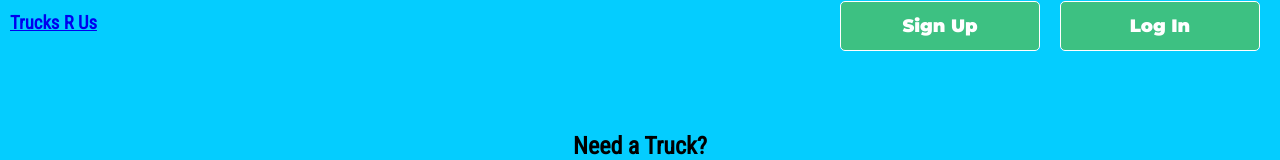
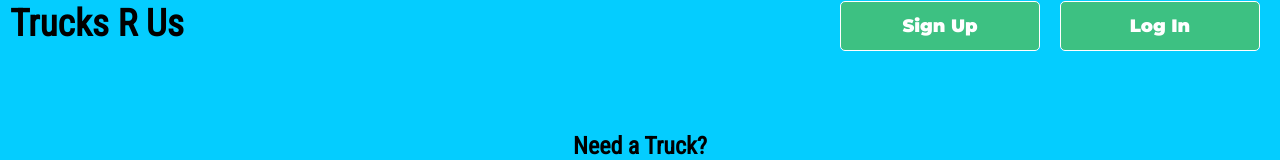
Before and after one commit to thinkful-ei24/mountain-men-client, a React (Create React App) app: page / in a window 1280 px wide. Shown: the top 160 px of the page. Built offline with nearby package versions, Linux system fonts and the light colour scheme; no server answers.

Commit message:
changed button to account, flex right

```diff
--- a/src/components/HeaderBar.js
+++ b/src/components/HeaderBar.js
@@ -5,10 +5,10 @@ import { clearAuth } from "../actions/auth";
 import { clearAuthToken } from "../local-storage";
 import ShowNav from "./ShowNav";
 import "./styles/HeaderBar.css";
-import styled from 'styled-components';
+import styled from "styled-components";
 
 const Button = styled.button`
-  background-color: #3DC182;
+  background-color: #3dc182;
   color: white;
   margin-top: 15px;
   font-size: 18px;
@@ -28,18 +28,17 @@ export class HeaderBar extends React.Component {
     }
     let showButtons;
     if (this.props.loggedIn) {
-      showNavButton = (
+      showButtons = (
+        <>
           <li className="show-nav">
             <Button
               onClick={e => {
                 this.setState({ click: !this.state.click });
               }}
             >
-            Show Nav
+              Account
             </Button>
           </li>
-      );
-      showButtons = (
           <li className="logout">
             <Link to="/">
               <Button
@@ -53,6 +52,7 @@ export class HeaderBar extends React.Component {
               </Button>
             </Link>
           </li>
+        </>
       );
     } else {
       showButtons = (
@@ -76,7 +76,7 @@ export class HeaderBar extends React.Component {
         <ul className="header">
           {showNavButton}
           <li className="logo">
-            <Link to="/">
+            <Link className="link-logo" to="/">
               <h3>Trucks R Us</h3>
             </Link>
           </li>
--- a/src/components/styles/HeaderBar.css
+++ b/src/components/styles/HeaderBar.css
@@ -15,6 +15,12 @@ ul {
   margin-left: auto;
 }
 
-.logout {
+.show-nav {
   margin-left: auto;
 }
+
+.link-logo {
+  text-decoration: none;
+  font-size: 2rem;
+  color: black;
+}
```
Lines whose indentation alone changed are shown as unchanged.
